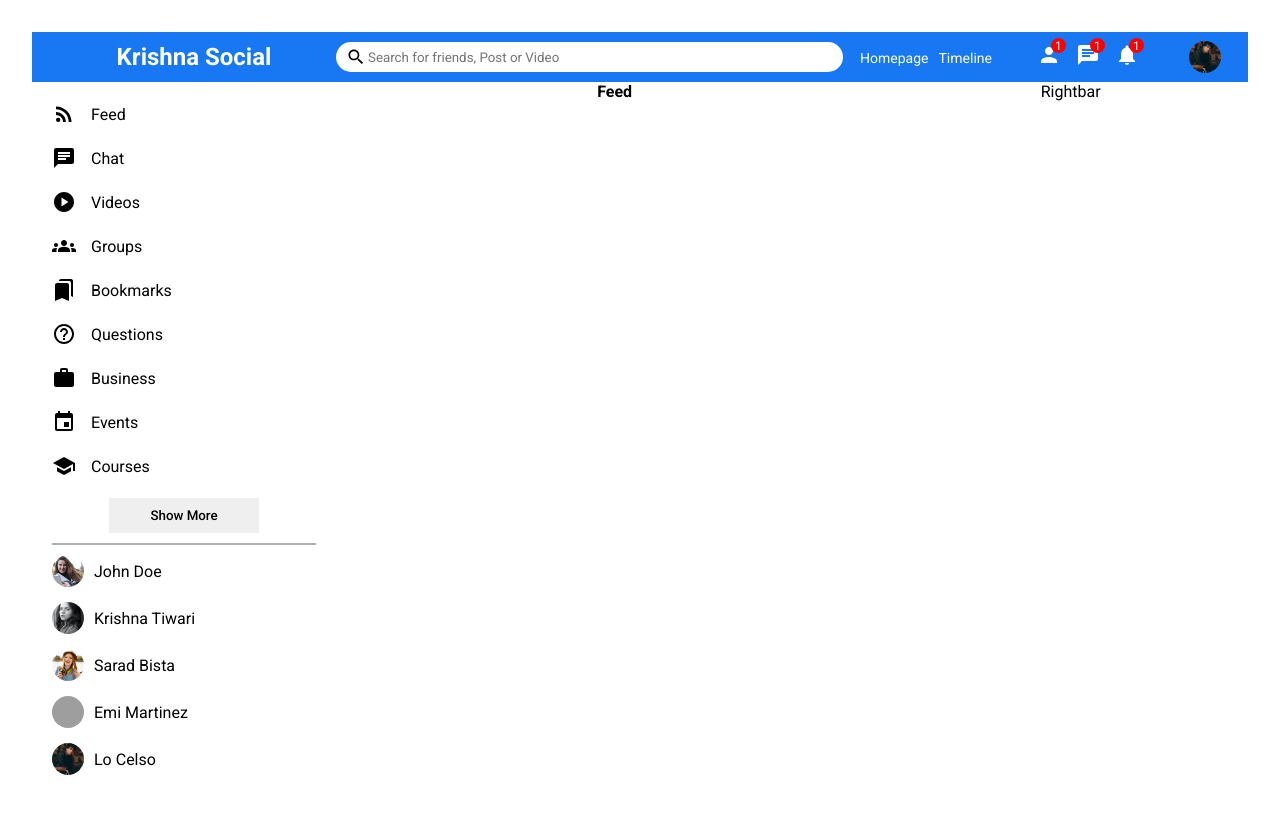
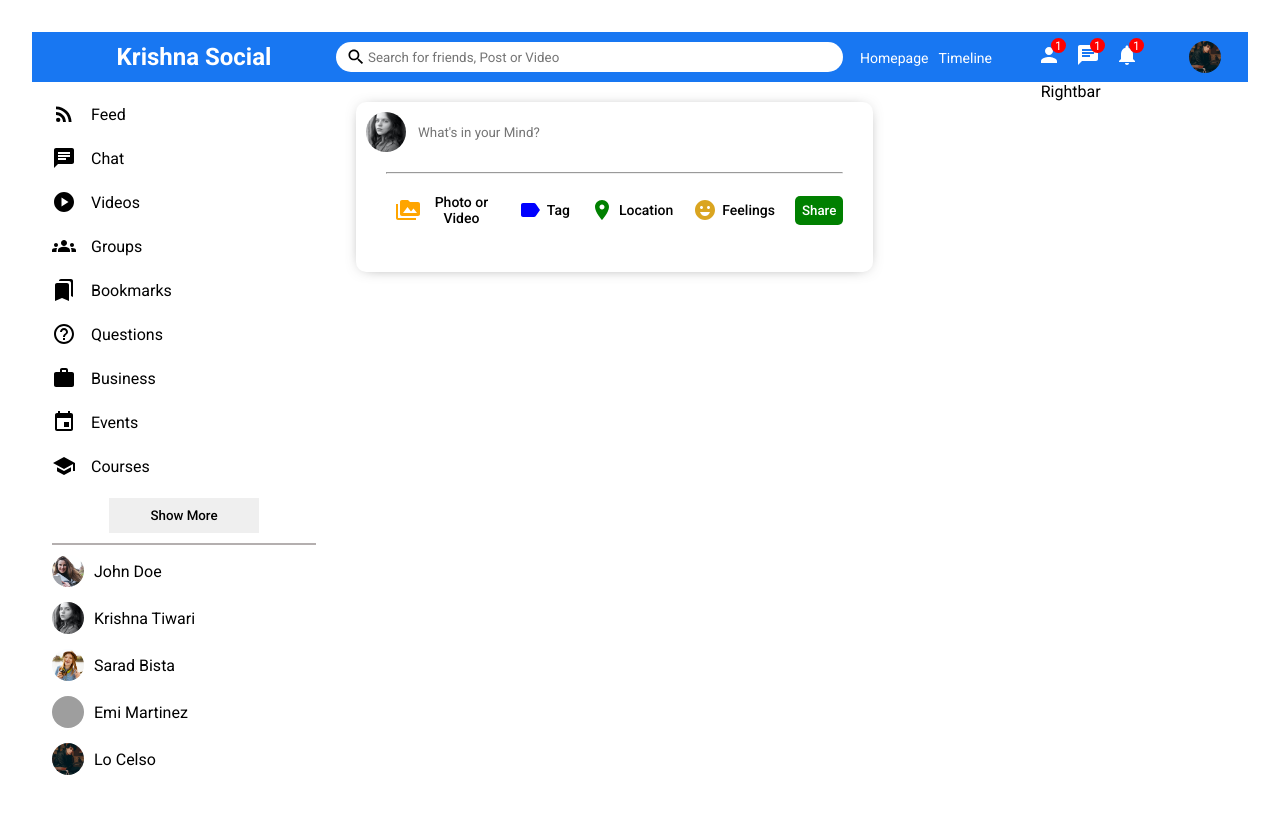
Before and after one commit to krishna-cyber/social-media-ui, a React (Vite) app: page / in a window 1280 px wide. Shown: the top 814 px of the page. Built offline with nearby package versions, Linux system fonts and the light colour scheme; grey boxes are pictures that could not be loaded.

Commit message:
post create section component created successfully

```diff
--- a/src/Components/feed/Feed.jsx
+++ b/src/Components/feed/Feed.jsx
@@ -1,7 +1,14 @@
+import Share from "../share/Share";
 import "./feed.css";
 
 const Feed = () => {
-  return <div className='feed'>Feed</div>;
+  return (
+    <div className='feed'>
+      <div className='feedWrapper'>
+        <Share />
+      </div>
+    </div>
+  );
 };
 
 export default Feed;
--- a/src/Components/feed/feed.css
+++ b/src/Components/feed/feed.css
@@ -2,3 +2,6 @@
   flex: 5.5;
   font-weight: bold;
 }
+.feedWrapper {
+  padding: 20px;
+}
--- /dev/null
+++ b/src/Components/share/Share.jsx
@@ -0,0 +1,54 @@
+import "./share.css";
+import PermMediaIcon from "@mui/icons-material/PermMedia";
+import LabelIcon from "@mui/icons-material/Label";
+import LocationOnIcon from "@mui/icons-material/LocationOn";
+import EmojiEmotionsIcon from "@mui/icons-material/EmojiEmotions";
+const Share = () => {
+  return (
+    <>
+      <div className='share'>
+        <div className='shareWrapper'>
+          <div className='shareTop'>
+            <img
+              className='shareProfileImg'
+              src='src\assets\persons\2.jpg'
+              alt=''
+            />
+            <input
+              placeholder="What's in your Mind?"
+              type='text'
+              className='shareInput'
+            />
+          </div>
+          <hr className='shareHr' />
+          <div className='shareBottom'>
+            <div className='shareOptions'>
+              <div className='shareOption'>
+                <PermMediaIcon htmlColor='orange' className='shareIcon' />
+                <span className='shareOptionText'>Photo or Video</span>
+              </div>
+              <div className='shareOption'>
+                <LabelIcon htmlColor='blue' className='shareIcon' />
+                <span className='shareOptionText'>Tag</span>
+              </div>
+              <div className='shareOption'>
+                <LocationOnIcon htmlColor='green' className='shareIcon' />
+                <span className='shareOptionText'>Location</span>
+              </div>
+              <div className='shareOption'>
+                <EmojiEmotionsIcon
+                  htmlColor='goldenrod'
+                  className='shareIcon'
+                />
+                <span className='shareOptionText'>Feelings</span>
+              </div>
+            </div>
+            <button className='shareButton'>Share</button>
+          </div>
+        </div>
+      </div>
+    </>
+  );
+};
+
+export default Share;
--- /dev/null
+++ b/src/Components/share/share.css
@@ -0,0 +1,67 @@
+.share {
+  width: 100%;
+  height: 170px;
+  border-radius: 10px;
+  -webkit-box-shadow: 0px 1px 16px -8px rgba(0, 0, 0, 0.69);
+  box-shadow: 0px 1px 16px -8px rgba(0, 0, 0, 0.69);
+}
+.shareWrapper {
+  padding: 10px;
+}
+.shareTop {
+  display: flex;
+  align-items: center;
+}
+.shareProfileImg {
+  width: 40px;
+  height: 40px;
+  border-radius: 50%;
+  object-fit: cover;
+  margin-right: 10px;
+}
+.shareInput {
+  border: none;
+  outline: none;
+  width: 80%;
+}
+.shareInput:focus {
+  outline: none;
+}
+
+.shareHr {
+  margin: 20px;
+}
+.shareBottom {
+  display: flex;
+  align-items: center;
+  justify-content: space-between;
+}
+
+.shareOptions {
+  display: flex;
+  margin-left: 30px;
+}
+.shareOption {
+  display: flex;
+  align-items: center;
+  margin-right: 20px;
+  cursor: pointer;
+}
+.shareIcon {
+  margin-right: 5px;
+  font-size: 20px;
+}
+.shareOptionText {
+  font-size: 14px;
+  font-weight: 500;
+}
+.shareButton {
+  border: none;
+  padding: 7px;
+  border-radius: 5px;
+  background-color: green;
+  font-weight: 500;
+  margin-right: 20px;
+  color: white;
+  cursor: pointer;
+}
--- a/src/Components/sidebar/sidebar.css
+++ b/src/Components/sidebar/sidebar.css
@@ -16,6 +16,7 @@
   display: flex;
   align-items: center;
   margin-bottom: 20px;
+  cursor: pointer;
 }
 .sidebarIcon {
   margin-right: 15px;
```
